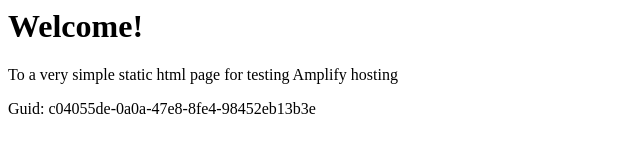
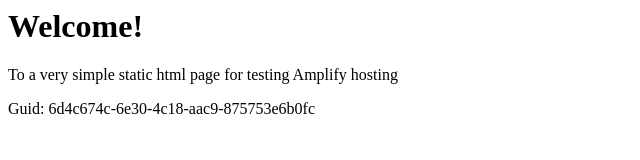
Before and after one commit to aws-aemilia-yul/Github-PR-Commit-Integration-Test-DoNotTouch-GitHubWebhookPushCanaryTest-v1-preprod-ca-central-1, a website: page src/index.html in a window 1280 px wide. Shown: the full height of the page, 0-640 px from the left. Drawn offline with Linux system fonts and the light colour scheme.

Commit message:
commit from integ tests

```diff
--- a/src/index.html
+++ b/src/index.html
@@ -12,6 +12,6 @@
 <body>
     <h1>Welcome!</h1>
     <p>To a very simple static html page for testing Amplify hosting</p>
-    <p>Guid: c04055de-0a0a-47e8-8fe4-98452eb13b3e</p></body>
+    <p>Guid: 6d4c674c-6e30-4c18-aac9-875753e6b0fc</p></body>
 
 </html>
```
